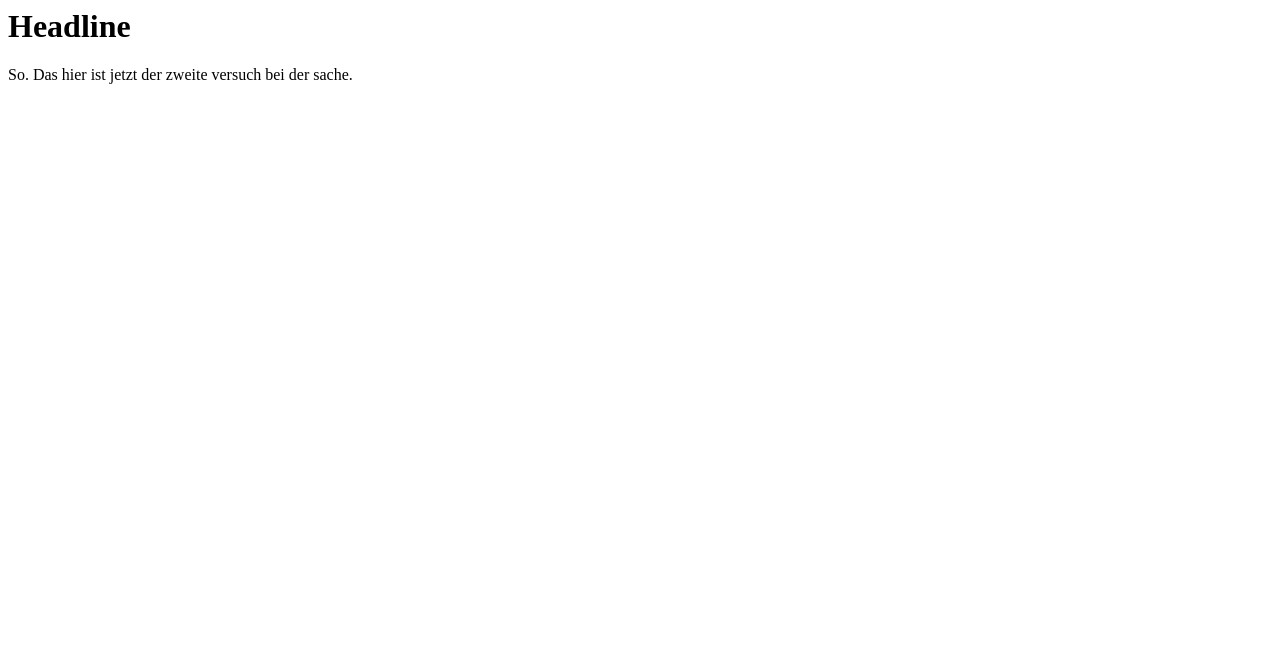
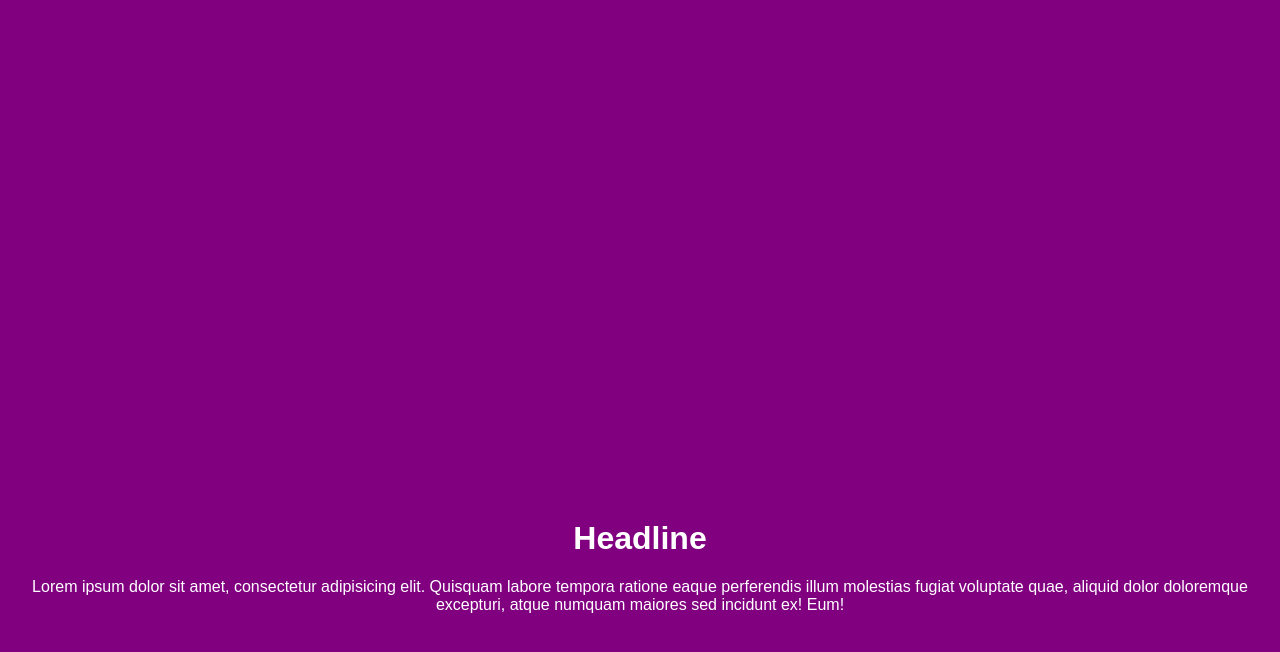
Before and after one commit to schibselpuxer/blahblub, a plain HTML site: page index.html in a window 1280 px wide. Drawn offline with Linux system fonts and the light colour scheme.

Commit message:
Hintergrund & Schrift geändert

```diff
--- a/index.html
+++ b/index.html
@@ -1,11 +1,12 @@
 <html>
 	<head>
 		<title>Home</title>
+		<link rel="stylesheet" href="styles.css">
 	</head>
 	<body>
 		<div>
 			<h1>Headline</h1>
-			So. Das hier ist jetzt der zweite versuch bei der sache.
+			Lorem ipsum dolor sit amet, consectetur adipisicing elit. Quisquam labore tempora ratione eaque perferendis illum molestias fugiat voluptate quae, aliquid dolor doloremque excepturi, atque numquam maiores sed incidunt ex! Eum!
 		</div>
 	</body>
 </html>
--- a/styles.css
+++ b/styles.css
@@ -1,3 +1,7 @@
 body {
-	background-color: black;
+	background-color: purple;
+	color: white;
+	text-align: center;
+	padding-top: 40%;
+	font-family: fantasy;
 }
```
